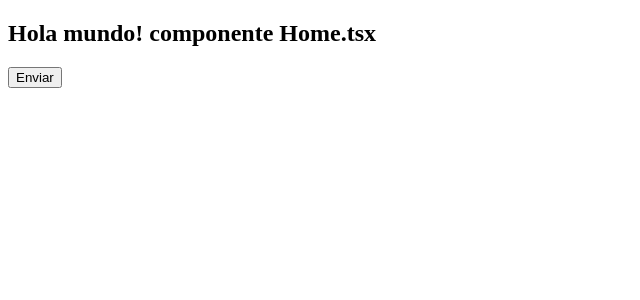
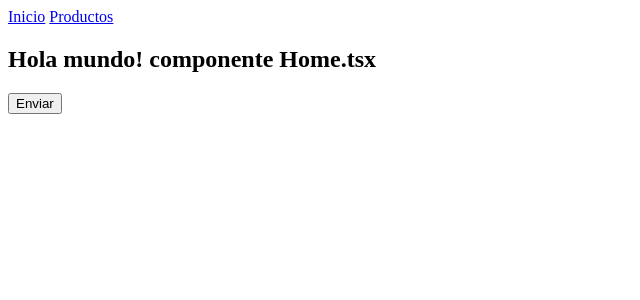
Before and after one commit to uescobar/react-app-5, a React (Vite) app: page / in a window 1280 px wide. Shown: the top 300 px of the page, without its empty margins (0-640 px from the left). Built offline with nearby package versions, Linux system fonts and the light colour scheme.

Commit message:
Rutas anidadas

```diff
--- /dev/null
+++ b/src/pages/Layout.tsx
@@ -0,0 +1,14 @@
+import { Link, Outlet } from "react-router-dom";
+
+type Props = {};
+
+function Layout({}: Props) {
+  return (
+    <div>
+      <Link to="/">Inicio</Link> <Link to="/products">Productos</Link>
+      <Outlet />
+    </div>
+  );
+}
+
+export default Layout;
--- a/src/pages/index.tsx
+++ b/src/pages/index.tsx
@@ -2,12 +2,23 @@ import { createBrowserRouter } from "react-router-dom";
 import Home from "./Home";
 import Product from "./Product";
 import ProductDetail from "./ProductDetail";
+import Layout from "./Layout";
 
 //const router = createBrowserRouter([{ path: "/", element: <>Hola Mundo!</> }]);
 const router = createBrowserRouter([
-  { path: "/", element: <Home /> },
-  { path: "/products", element: <Product /> },
-  { path: "/products/:id", element: <ProductDetail /> },
+  {
+    path: "/",
+    element: <Layout />,
+    children: [
+      // { path: "/", element: <Home /> },
+      // { path: "/products", element: <Product /> },
+      // { path: "/products/:id", element: <ProductDetail /> },
+      { index: true, element: <Home /> },
+      { path: "products", element: <Product /> },
+      { path: "products/:id", element: <ProductDetail /> },
+    ],
+  },
+
   // { path: "/products/:name", element: <ProductDetail /> }, // nombres distintos de parametros
   // { path: "/products/:id/:name", element: <ProductDetail /> }, // varios parametros
 ]);
```
